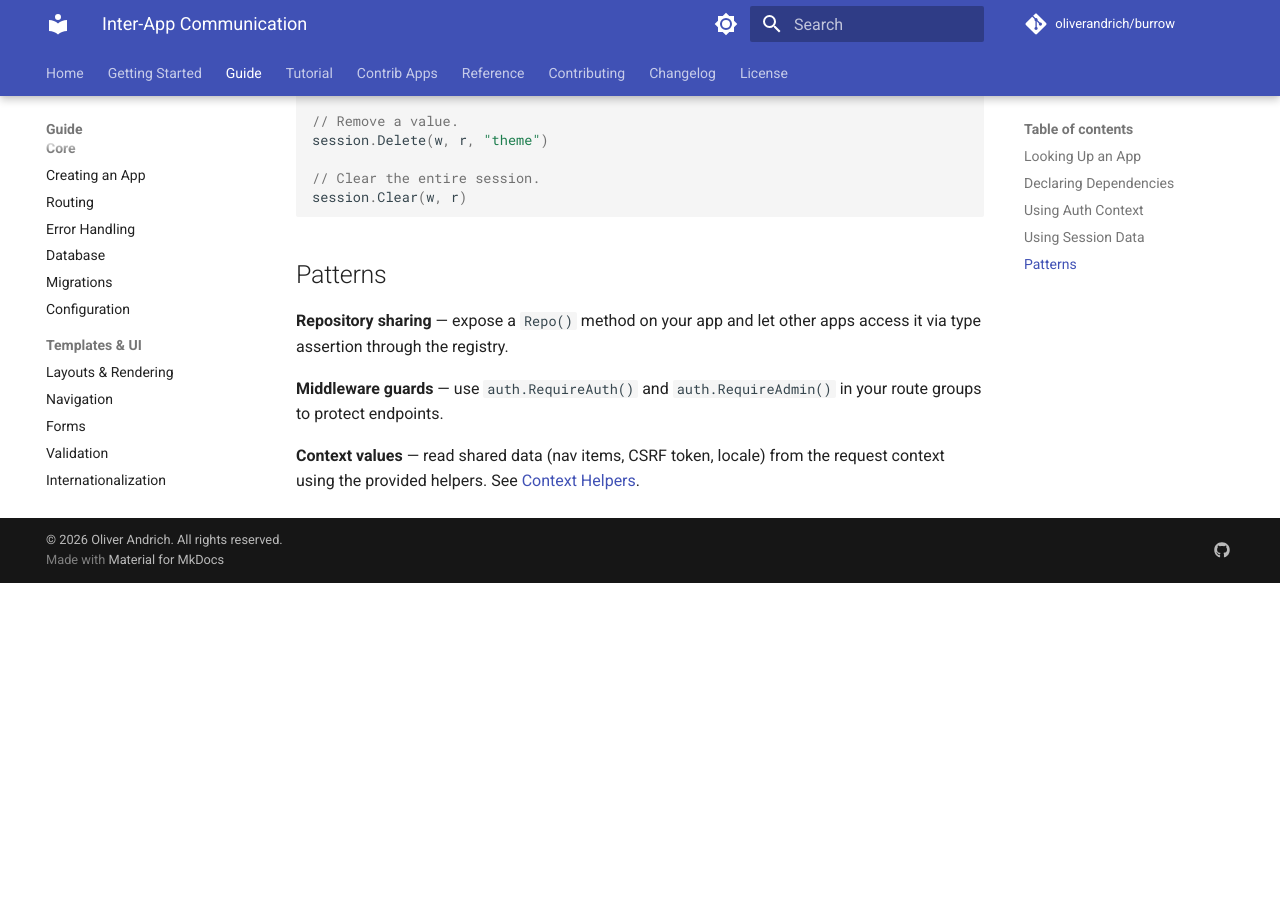
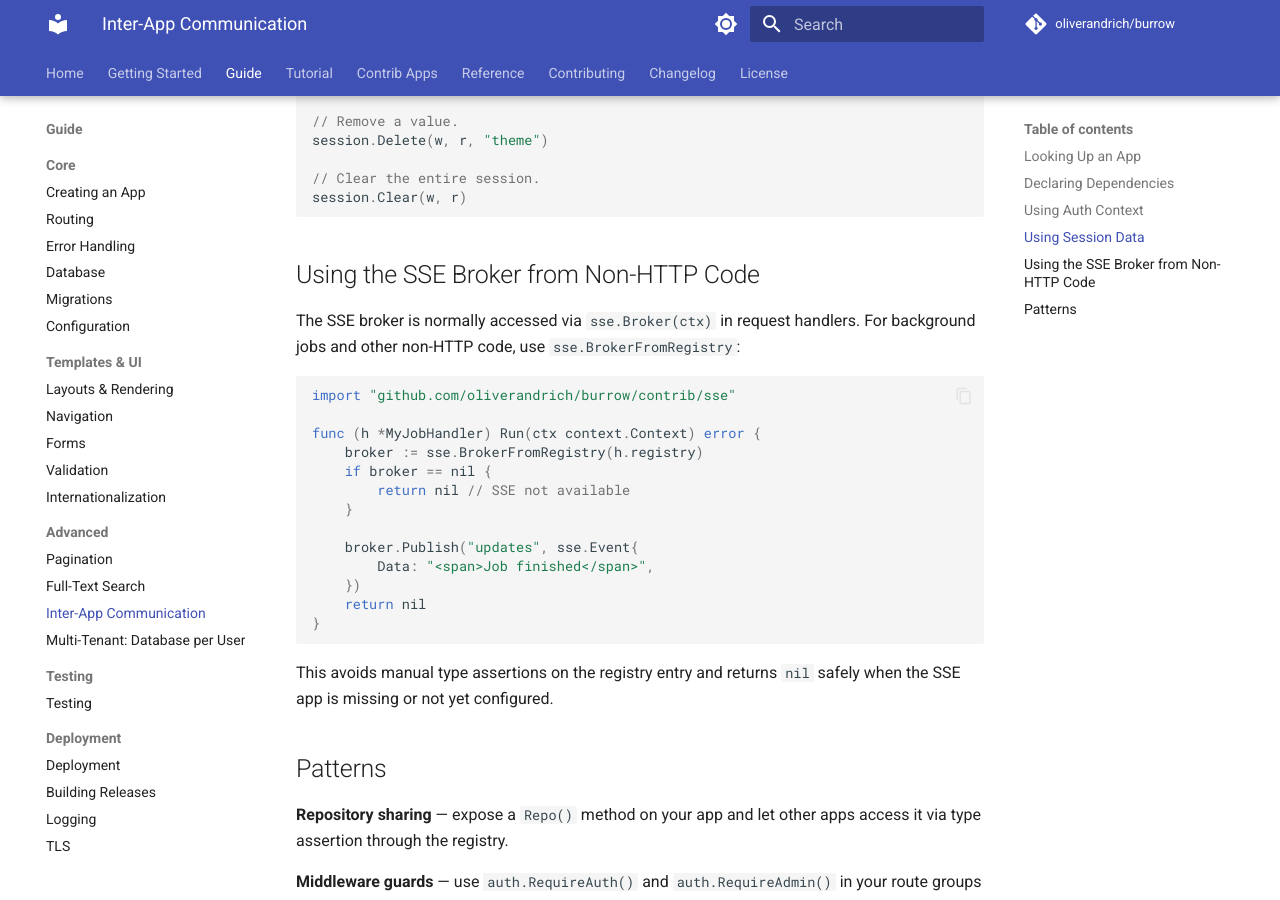
Before and after one commit to oliverandrich/burrow, an MkDocs documentation site: the page built from docs/guide/inter-app-communication.md, in a window 1280 px wide and 900 px high, scrolled down 1651 px. Built offline with MkDocs 1.6.1 and Material for MkDocs 9.7.7, drawn with Linux system fonts in a browser that asks for light colours; comment, search, counter and statistics services are not loaded; before the commit the page ends 2234 px from its top, so only the background shows below that.

Commit message:
feat(sse): add BrokerFromRegistry for package-level broker access
Provide sse.BrokerFromRegistry(registry) so background jobs and other
non-HTTP code can access the SSE broker without type assertions or
registry lookups. Returns nil if the SSE app is not registered or not
yet configured.

Closes #6

````diff
--- a/docs/guide/inter-app-communication.md
+++ b/docs/guide/inter-app-communication.md
@@ -76,6 +76,28 @@ session.Delete(w, r, "theme")
 session.Clear(w, r)
 ```
 
+## Using the SSE Broker from Non-HTTP Code
+
+The SSE broker is normally accessed via `sse.Broker(ctx)` in request handlers. For background jobs and other non-HTTP code, use `sse.BrokerFromRegistry`:
+
+```go
+import "github.com/oliverandrich/burrow/contrib/sse"
+
+func (h *MyJobHandler) Run(ctx context.Context) error {
+    broker := sse.BrokerFromRegistry(h.registry)
+    if broker == nil {
+        return nil // SSE not available
+    }
+
+    broker.Publish("updates", sse.Event{
+        Data: "<span>Job finished</span>",
+    })
+    return nil
+}
+```
+
+This avoids manual type assertions on the registry entry and returns `nil` safely when the SSE app is missing or not yet configured.
+
 ## Patterns
 
 **Repository sharing** — expose a `Repo()` method on your app and let other apps access it via type assertion through the registry.
````
Also changed, not shown: CHANGELOG.md (+1 -0 lines), docs/contrib/sse.md (+20 -0 lines), 2 other files.
